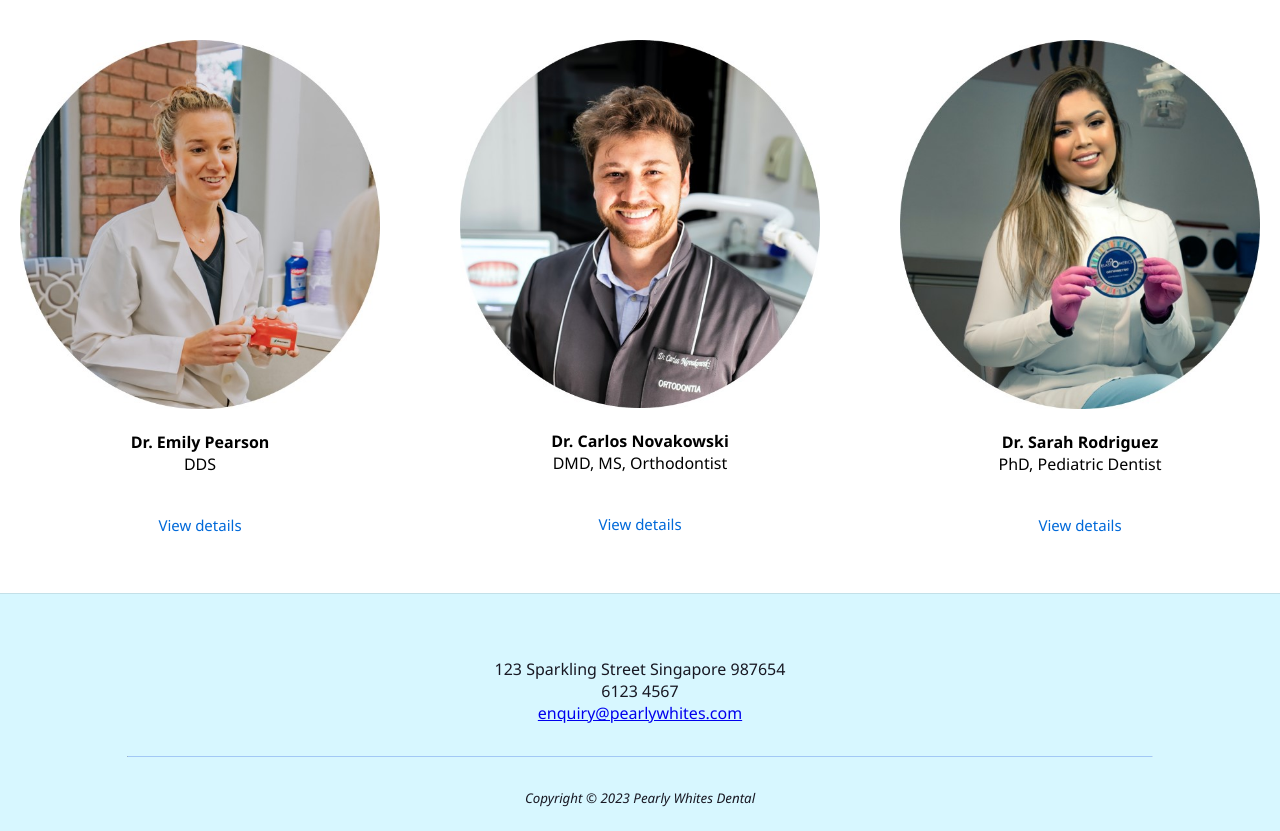
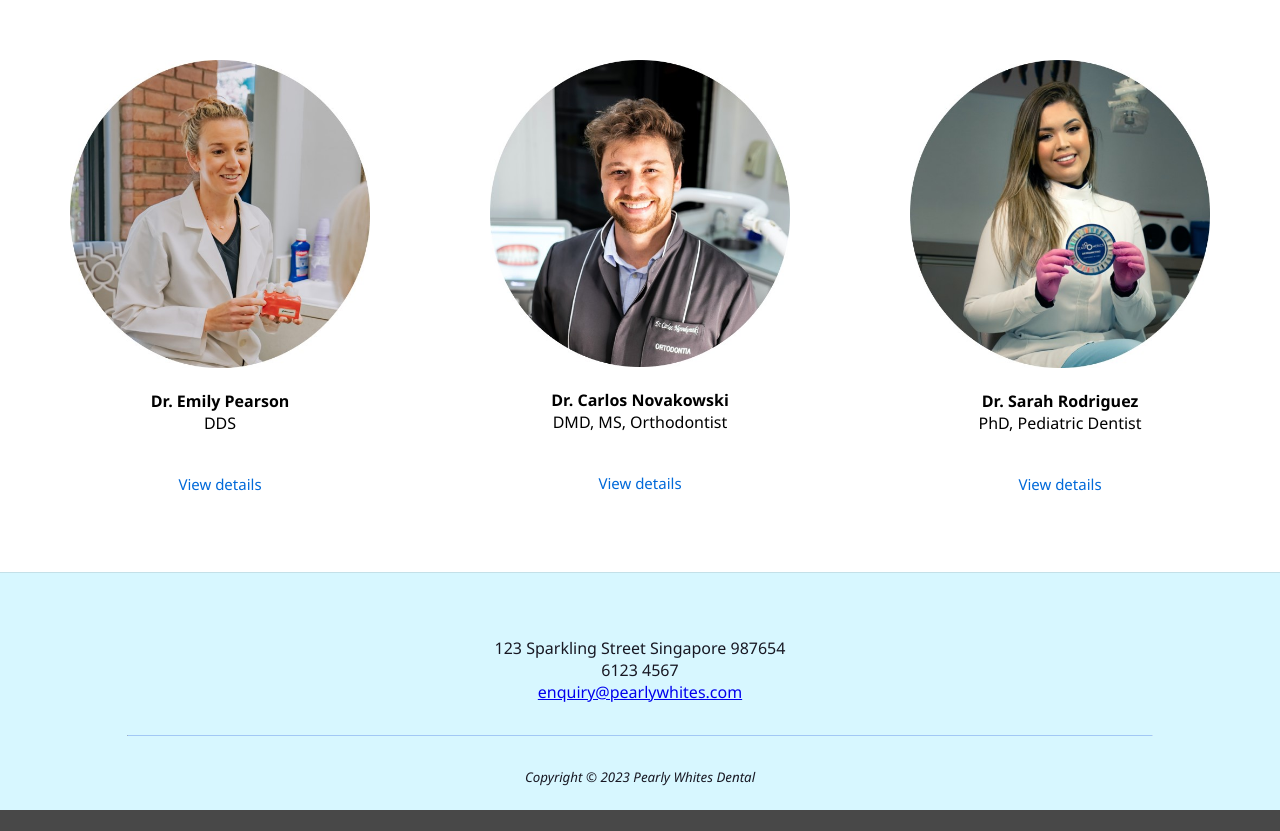
Before and after one commit to chewmuangg/IE4717-Web-Design-Project, a PHP site: page /our-dentists.html in a window 1280 px wide. Shown: the part 690-1521 px from the top of the page. After the commit the page ends 1500 px from the top, so only its background shows below. Run offline with PHP 8.4, Linux system fonts and the light colour scheme.

Commit message:
update
final

```diff
--- a/PearlyWhitesDental/css/styles.css
+++ b/PearlyWhitesDental/css/styles.css
@@ -650,8 +650,8 @@ select {
 .col-dentist {
 	display: flex;
 	flex-direction: column;
-	width: 360px;
-	margin: 40px;
+	width: 300px;
+	margin: 60px;
 }
 
 .dentist-subtitle {
```
